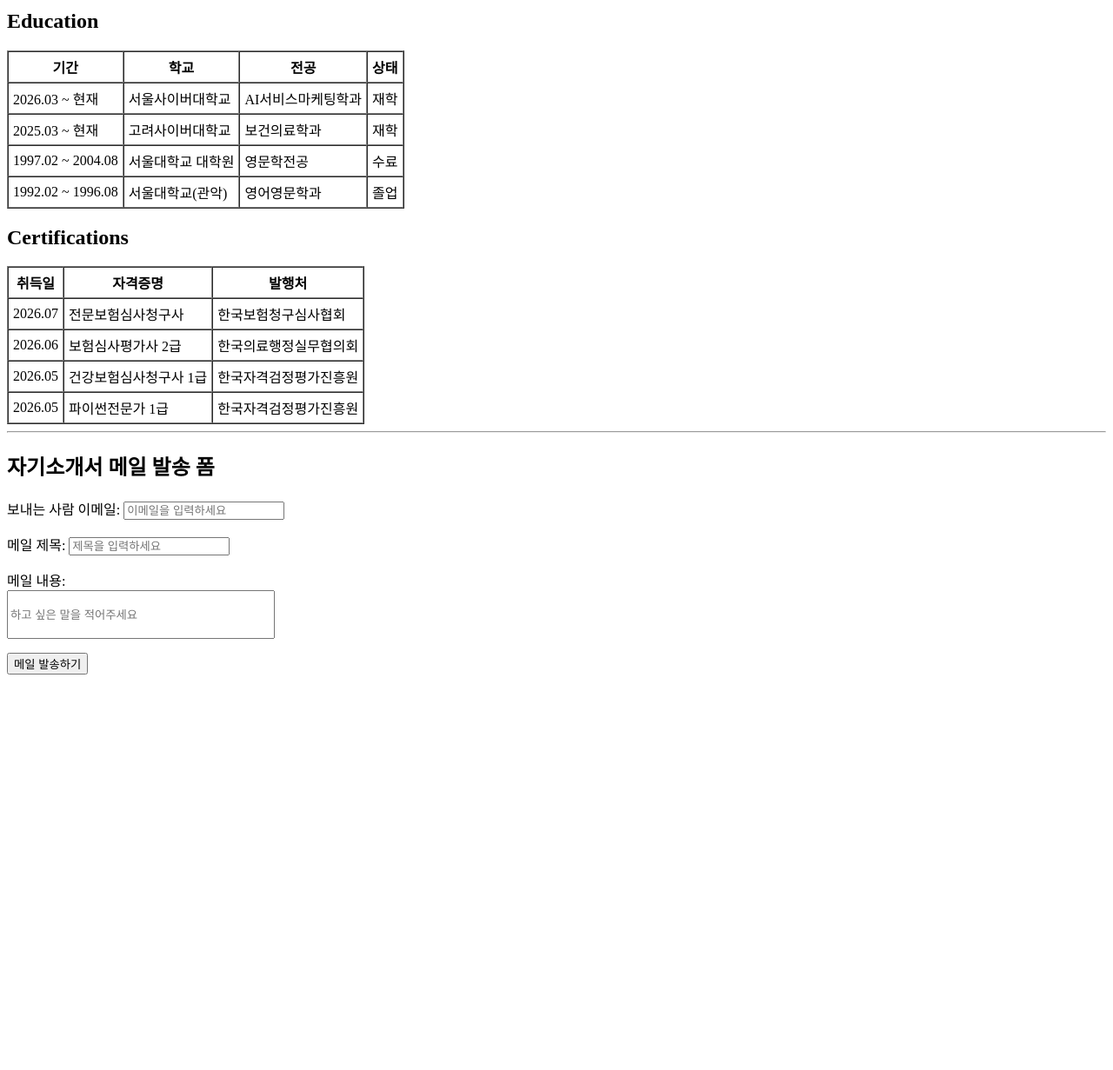
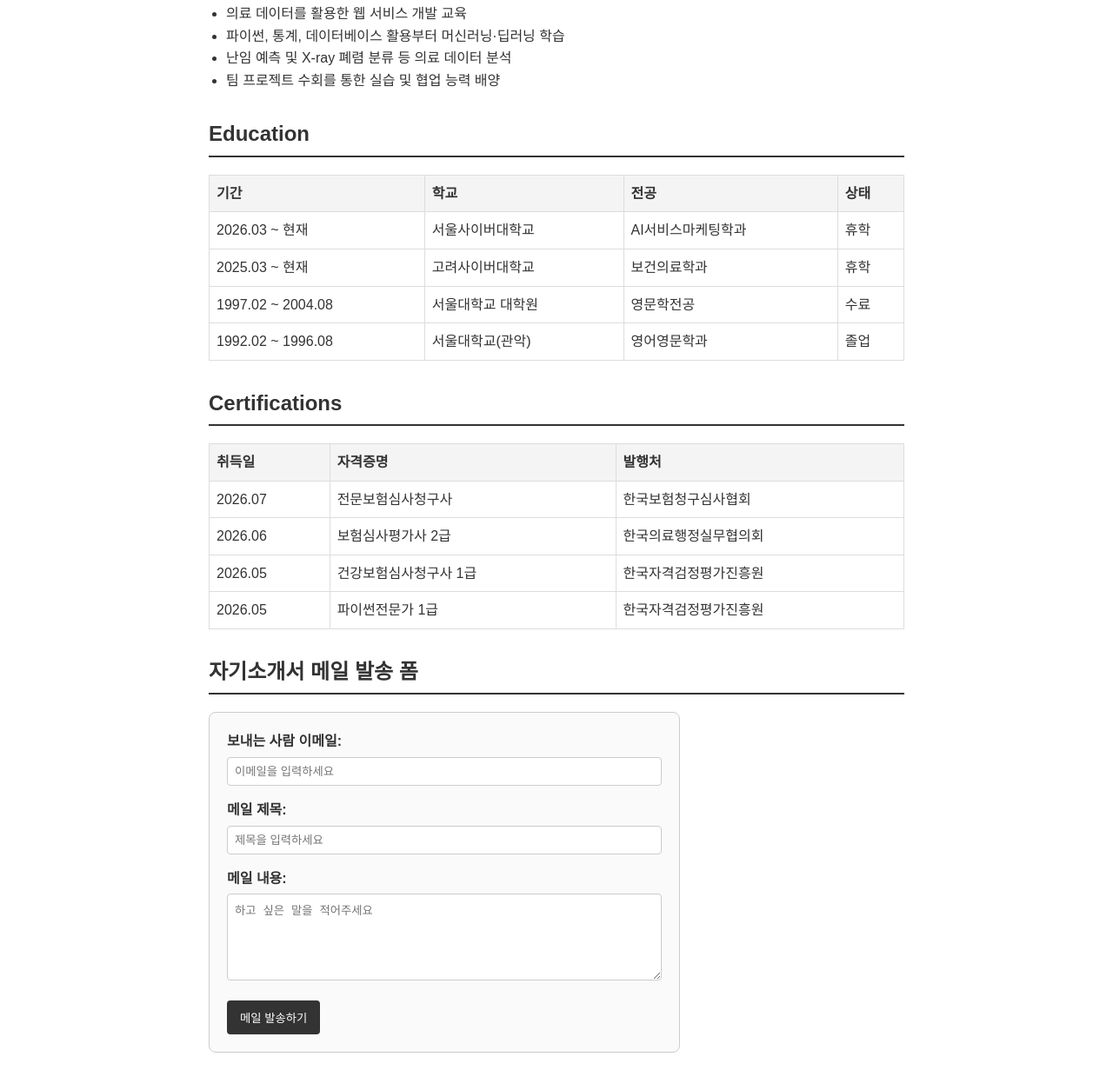
Before and after one commit to poohmom735-stack/AH_07_HAEWONSHIN, a plain HTML site: page HTML_CSS/day1/resume.html in a window 1280 px wide. Shown: the part 942-2173 px from the top of the page at 87% size. Before the commit the page ends 1734 px from the top, so only its background shows below. Drawn offline with Linux system fonts and the light colour scheme.

Commit message:
Refactor resume.html for improved structure and styling

```diff
--- a/HTML_CSS/day1/resume.html
+++ b/HTML_CSS/day1/resume.html
@@ -2,35 +2,63 @@
 <html lang="ko">
 <head>
     <meta charset="UTF-8">
+    <meta name="viewport" content="width=device-width, initial-scale=1.0">
     <title>신혜원의 이력서</title>
+    <style>
+        body {
+            font-family: 'Malgun Gothic', 'Apple SD Gothic Neo', sans-serif;
+            line-height: 1.6;
+            color: #333;
+            max-width: 800px;
+            margin: 0 auto;
+            padding: 20px;
+        }
+        h1 { margin-bottom: 5px; }
+        h2 { border-bottom: 2px solid #333; padding-bottom: 5px; margin-top: 30px; }
+        h3 { margin-bottom: 10px; }
+        p { margin: 5px 0; }
+        ul { margin-top: 5px; padding-left: 20px; }
+        table { width: 100%; border-collapse: collapse; margin-top: 10px; margin-bottom: 20px; }
+        th, td { border: 1px solid #ddd; padding: 8px; text-align: left; }
+        th { background-color: #f4f4f4; }
+        .profile-img { width: 150px; border-radius: 10px; margin-bottom: 15px; }
+        .contact-info a { color: #0066cc; text-decoration: none; }
+        .contact-info a:hover { text-decoration: underline; }
+
+        /* 메일 폼 스타일 */
+        .mail-form {
+            border: 1px solid #ccc;
+            padding: 20px;
+            border-radius: 8px;
+            background-color: #fafafa;
+            max-width: 500px;
+        }
+        .mail-form div { margin-bottom: 15px; }
+        .mail-form label { display: block; font-weight: bold; margin-bottom: 5px; }
+        .mail-form input[type="email"],
+        .mail-form input[type="text"] { width: 100%; padding: 8px; border: 1px solid #ccc; border-radius: 4px; box-sizing: border-box; }
+        .mail-form textarea { width: 100%; padding: 8px; border: 1px solid #ccc; border-radius: 4px; height: 100px; box-sizing: border-box; resize: vertical; }
+        .mail-form button { padding: 10px 15px; background-color: #333; color: white; border: none; border-radius: 4px; cursor: pointer; }
+        .mail-form button:hover { background-color: #555; }
+    </style>
 </head>
 <body>
 
-    <!-- 1. 프로필 정보 (h, p, img, a 태그 활용) -->
+    <!-- 프로필 및 기본 정보 -->
     <h1>신혜원 (Shin Hye-won)</h1>
-
-    <!-- 프로필 이미지 (img 태그) -->
-    <img src="profile.png" alt="신혜원 프로필 사진" width="150">
-
-    <p>데이터 분석가 · 서비스 기획자 · 심사 전문가</p>
+    <img src="./profile.png" alt="신혜원 프로필 사진" class="profile-img">
+    <p><strong>데이터 분석가 · 서비스 기획자 · 심사 전문가</strong></p>
+    <div class="contact-info">
         <p>이메일: dongdong735@daum.net | 연락처: 010-7154-3173</p>
         <p>주소: 서울 강남구 개포로 409 현대3차아파트</p>
-    <p>
-        <!-- 깃허브 링크 (a 태그) -->
-        <a href="https://github.com/본인깃허브주소" target="_blank">GitHub 레포지토리 방문하기</a>
-    </p>
+        <p><a href="https://github.com/poohmom735-stack" target="_blank">GitHub 레포지토리 방문하기</a></p>
+    </div>
 
-    <!-- 구분선 (hr 태그) -->
-    <hr>
+    <!-- Introduce -->
+    <h2>Introduce</h2>
+    <p>파이썬, 통계, 데이터베이스, 머신러닝·딥러닝, 의료 데이터 분석 및 디지털 의료 웹 서비스 개발을 다루는 AI 헬스케어 초격차 캠프를 수강했습니다. 의료 소비자와 환자 입장에서 최적인 서비스 개발과 개선을 위한 기획과 보완을 위한 조사자이자 분석가입니다.</p>
 
-    <!-- 2. Introduce (h, p 태그 활용) -->
-    <h2>Introduce</h2>
-    <p>
-        파이썬, 통계, 데이터베이스, 머신러닝·딥러닝, 의료 데이터 분석 및 디지털 의료 웹 서비스 개발을 다루는 AI 헬스케어 초격차 캠프를 수강했습니다.
-        의료 소비자와 환자 입장에서 최적인 서비스 개발과 개선을 위한 기획과 보완을 위한 조사자이자 분석가입니다.
-    </p>
-
-    <!-- 3. Skills (h, ul, li 태그 활용) -->
+    <!-- Skills -->
     <h2>Skills</h2>
     <ul>
         <li>AI Agent, 바이브코딩, Gemini</li>
@@ -39,23 +67,19 @@
         <li>문서 의사소통, 글쓰기, 창의성, 고객지향성</li>
     </ul>
 
-    <!-- 4. Experience (h, ol, li 태그 활용) -->
+    <!-- Experience -->
     <h2>Experience</h2>
-    <ol>
-        <li>
-            <strong>AI 헬스케어 초격차 캠프 (오즈코딩스쿨)</strong> - 수강생 (2026)
+    <h3>1. AI 헬스케어 초격차 캠프 (오즈코딩스쿨) - 수강생 (2026)</h3>
     <ul>
         <li>의료 데이터를 활용한 웹 서비스 개발 교육</li>
         <li>파이썬, 통계, 데이터베이스 활용부터 머신러닝·딥러닝 학습</li>
         <li>난임 예측 및 X-ray 폐렴 분류 등 의료 데이터 분석</li>
         <li>팀 프로젝트 수회를 통한 실습 및 협업 능력 배양</li>
     </ul>
-        </li>
-    </ol>
 
-    <!-- 5. Education 및 Certifications (table, thead, tbody, th, td, tr 태그 활용) -->
+    <!-- Education -->
     <h2>Education</h2>
-    <table border="1" cellspacing="0" cellpadding="5">
+    <table>
         <thead>
             <tr>
                 <th>기간</th>
@@ -69,13 +93,13 @@
                 <td>2026.03 ~ 현재</td>
                 <td>서울사이버대학교</td>
                 <td>AI서비스마케팅학과</td>
-                <td>재학</td>
+                <td>휴학</td> <!-- 수정된 부분 -->
             </tr>
             <tr>
                 <td>2025.03 ~ 현재</td>
                 <td>고려사이버대학교</td>
                 <td>보건의료학과</td>
-                <td>재학</td>
+                <td>휴학</td> <!-- 수정된 부분 -->
             </tr>
             <tr>
                 <td>1997.02 ~ 2004.08</td>
@@ -92,8 +116,9 @@
         </tbody>
     </table>
 
+    <!-- Certifications -->
     <h2>Certifications</h2>
-    <table border="1" cellspacing="0" cellpadding="5">
+    <table>
         <thead>
             <tr>
                 <th>취득일</th>
@@ -119,33 +144,31 @@
             </tr>
             <tr>
                 <td>2026.05</td>
-                <td>파이썬전문가 1급</td>
+                <td>파이썬전문가 1급</td> <!-- 깨져있던 태그 수정 -->
                 <td>한국자격검정평가진흥원</td>
             </tr>
         </tbody>
     </table>
 
-    <hr>
-
-    <!-- 6. 자기소개서 메일 발송 폼 (form, input, button 태그 활용) -->
+    <!-- 자기소개서 메일 발송 폼 -->
     <h2>자기소개서 메일 발송 폼</h2>
-    <form action="#" method="post">
-        <p>
-            <label for="sender">보내는 사람 이메일:</label>
-            <input type="email" id="sender" name="sender" placeholder="이메일을 입력하세요" required>
-        </p>
-        <p>
-            <label for="subject">메일 제목:</label>
-            <input type="text" id="subject" name="subject" placeholder="제목을 입력하세요">
-        </p>
-        <p>
-            <label for="message">메일 내용:</label><br>
-            <input type="text" id="message" name="message" placeholder="하고 싶은 말을 적어주세요" style="width: 300px; height: 50px;">
-        </p>
-        <p>
+    <div class="mail-form">
+        <form action="#" method="POST">
+            <div>
+                <label for="sender-email">보내는 사람 이메일:</label>
+                <input type="email" id="sender-email" name="sender-email" placeholder="이메일을 입력하세요" required>
+            </div>
+            <div>
+                <label for="mail-subject">메일 제목:</label>
+                <input type="text" id="mail-subject" name="mail-subject" placeholder="제목을 입력하세요" required>
+            </div>
+            <div>
+                <label for="mail-content">메일 내용:</label>
+                <textarea id="mail-content" name="mail-content" placeholder="하고 싶은 말을 적어주세요" required></textarea>
+            </div>
             <button type="submit">메일 발송하기</button>
-        </p>
         </form>
+    </div>
 
 </body>
 </html>
```
Lines whose indentation alone changed are shown as unchanged.
